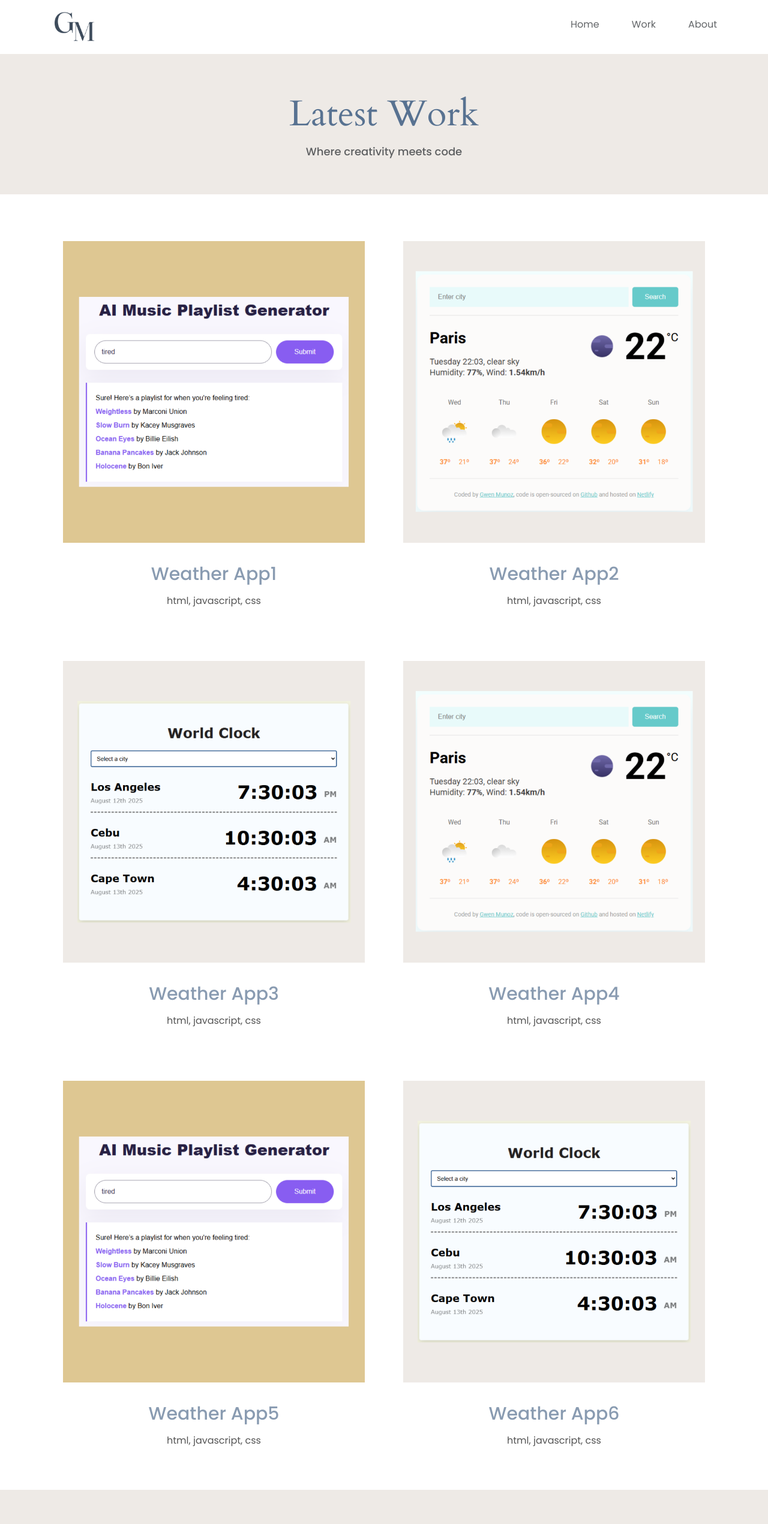
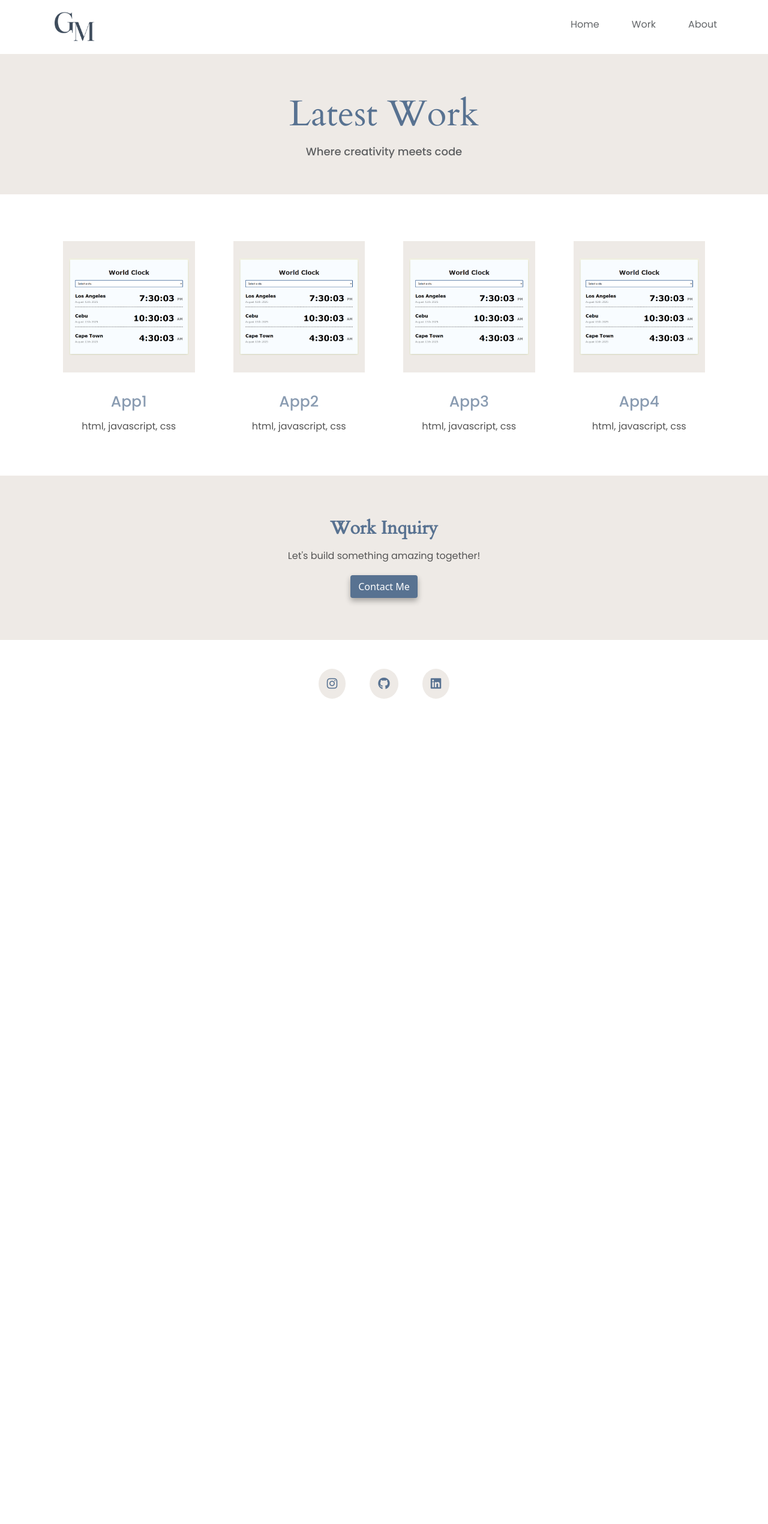
Before and after one commit to GwenCodes/portfolio-shecode-gwen, a website: page work.html in a window 1280 px wide. Shown: the top 2541 px of the page at 60% size. After the commit the page ends 1213 px from the top, so only its background shows below. Drawn offline with nearby package versions, Linux system fonts and the light colour scheme.

Commit message:
Created 4 columns for work page

```diff
--- a/portfolio.css
+++ b/portfolio.css
@@ -33,7 +33,7 @@ h1 {
 
 h2 {
   font-family: var(--body-font);
-  font-size: 30px;
+  font-size: 25px;
   margin-top: 15px;
   opacity: 0.7;
   line-height: normal;
@@ -198,6 +198,11 @@ nav li a:hover {
   max-width: 100%;
   height: auto;
 }
+.block img {
+  max-width: 100%;
+  height: auto;
+  display: block;
+}
 
 .shadow-img {
   box-shadow: 0 4px 8px rgba(0, 0, 0, 0.2);
@@ -218,15 +223,18 @@ nav li a:hover {
 
 .gradient-border {
   display: inline-block;
-  padding: 1px;
+  padding: 4px;
   border-radius: 50%;
   background: linear-gradient(
     45deg,
     #ffffff,
-    #2f3a48,
+    #717171,
+    #717171,
     #fdfdfd,
-    #587291,
-    #ffffff
+    #fdfdfd,
+    #717171,
+    #717171,
+    #d3d3d3
   );
 }
 
--- a/work.html
+++ b/work.html
@@ -50,72 +50,44 @@
       <h3 class="text-center">Where creativity meets code</h3>
     </div>
     <div class="container container-fluid mt-5">
-      <div class="row">
-        <div class="col-12 col-md-6">
+      <div class="block row gx-4 gy-4">
+        <div class="col-md-3">
           <img
-            src="/images/playlist-app.png"
-            alt="Gwen"
+            src="/images/world-clock-app.png"
+            alt="project-image"
             class="project-image img-fluid rounded center-align" />
           <h2 class="app-heading mb-1 mt-2 text-center">
-            <a href="">Weather App1</a>
+            <a href="">App1</a>
           </h2>
           <p class="text-center">html, javascript, css</p>
         </div>
-        <div class="col-12 col-md-6">
+        <div class="col-md-3">
           <img
-            src="/images/weather-app.png"
-            alt=""
+            src="/images/world-clock-app.png"
+            alt="project-image"
             class="project-image img-fluid rounded center-align" />
           <h2 class="app-heading mb-1 mt-2 text-center">
-            <a href="" class="center-align">Weather App2</a>
+            <a href="">App2</a>
           </h2>
           <p class="text-center">html, javascript, css</p>
         </div>
-      </div>
-    </div>
-    <div class="container container-fluid mt-5">
-      <div class="row">
-        <div class="col-12 col-md-6">
+        <div class="col-md-3">
           <img
             src="/images/world-clock-app.png"
-            alt=""
+            alt="project-image"
             class="project-image img-fluid rounded center-align" />
           <h2 class="app-heading mb-1 mt-2 text-center">
-            <a href="">Weather App3</a>
+            <a href="">App3</a>
           </h2>
           <p class="text-center">html, javascript, css</p>
         </div>
-        <div class="col-12 col-md-6">
+        <div class="col-md-3">
           <img
-            src="/images/weather-app.png"
-            alt=""
+            src="/images/world-clock-app.png"
+            alt="project-image"
             class="project-image img-fluid rounded center-align" />
           <h2 class="app-heading mb-1 mt-2 text-center">
-            <a href="" class="center-align">Weather App4</a>
-          </h2>
-          <p class="text-center">html, javascript, css</p>
-        </div>
-      </div>
-    </div>
-    <div class="container container-fluid mt-5">
-      <div class="row">
-        <div class="col-12 col-md-6">
-          <img
-            src="/images/playlist-app.png"
-            alt=""
-            class="project-image img-fluid rounded center-align" />
-          <h2 class="app-heading mb-1 mt-2 text-center">
-            <a href="">Weather App5</a>
-          </h2>
-          <p class="text-center">html, javascript, css</p>
-        </div>
-        <div class="col-12 col-md-6">
-          <img
-            src="/images/world-clock-app.png"
-            alt=""
-            class="project-image img-fluid rounded center-align" />
-          <h2 class="app-heading mb-1 mt-2 text-center">
-            <a href="" class="center-align">Weather App6</a>
+            <a href="">App4</a>
           </h2>
           <p class="text-center">html, javascript, css</p>
         </div>
```
Also changed, not shown: index.html (+1 -1 lines).
